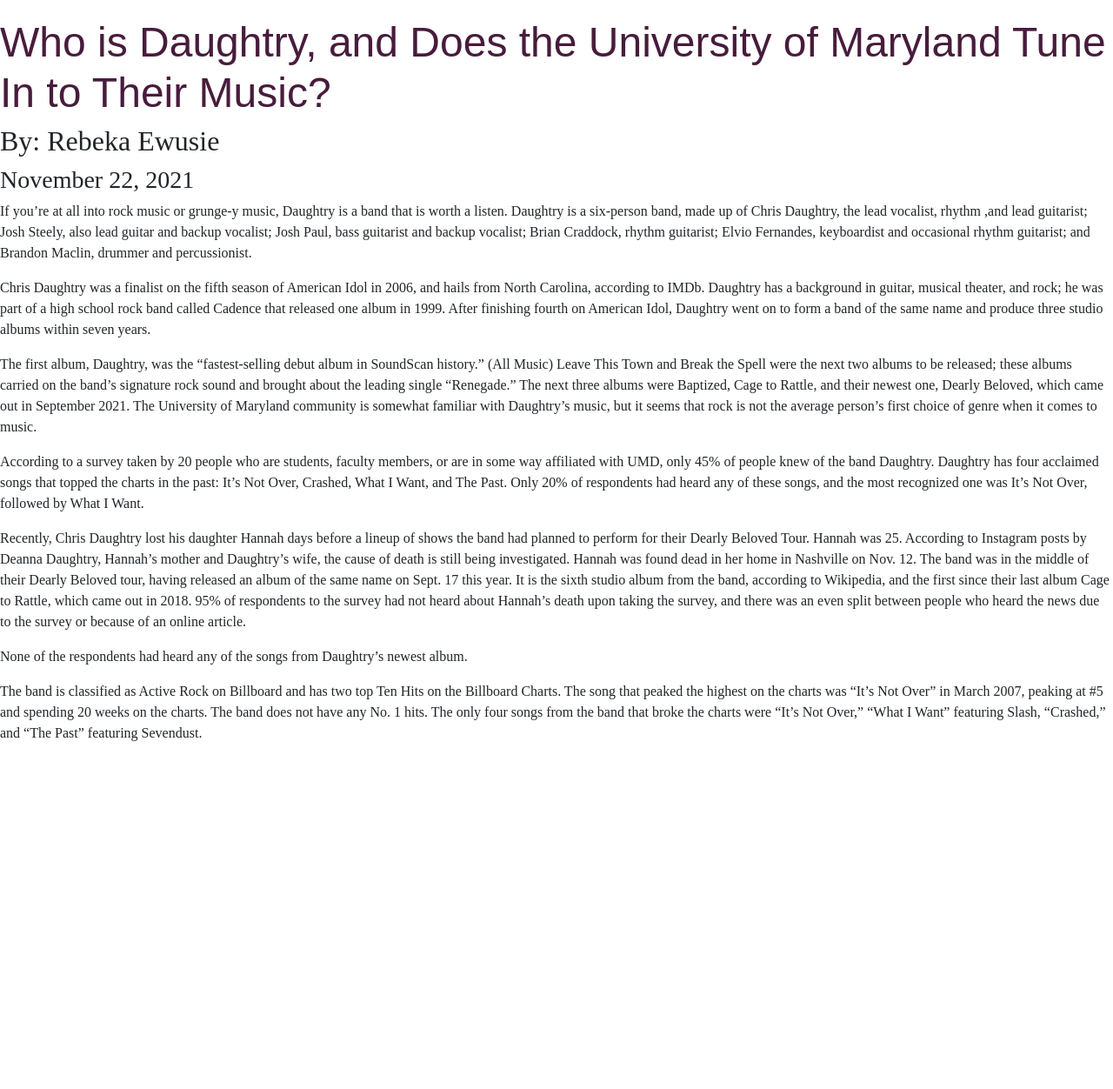
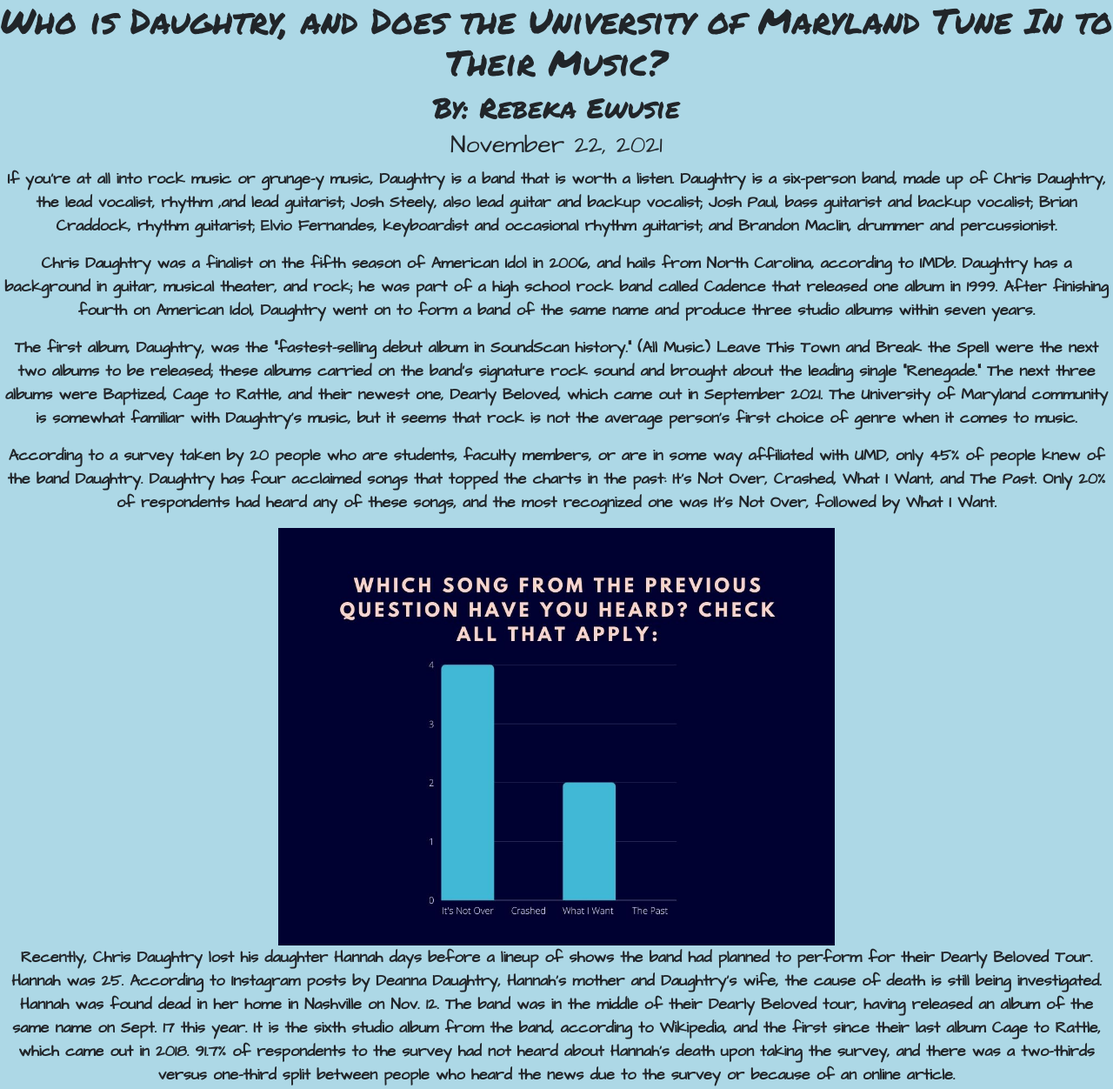
Before and after one commit to rewusie/rewusie.github.io, a plain HTML site: page projects/final/index.html in a window 1280 px wide. Shown: the top 1252 px of the page at 87% size. Before the commit the page ends 871 px from the top, so only its background shows below. Drawn offline with nearby package versions, Linux system fonts and the light colour scheme; files that its build step writes are made by us from their sources.

Commit message:
final_project_

```diff
--- /dev/null
+++ b/projects/final/css/style.css
@@ -0,0 +1,22 @@
+
+h1, h2{
+    font-family: 'Permanent Marker',
+    cursive;
+}
+
+body{
+    font-family: 'Architects Daughter',
+    cursive;
+    font-size: large;
+    font-weight: 600;
+}
+
+
+img{
+    height: 600px;
+    width: 700px;
+    display: block;
+  margin-left: auto;
+  margin-right: auto;
+  width: 50%;
+}
--- a/projects/final/index.html
+++ b/projects/final/index.html
@@ -10,32 +10,42 @@
     <title>Who Is Daughtry...</title>
     <meta name="description" content="Description goes here">
     <!-- fonts -->
+    <link rel="preconnect" href="https://fonts.googleapis.com">
+    <link rel="preconnect" href="https://fonts.gstatic.com" crossorigin>
+    <link href="https://fonts.googleapis.com/css2?family=Permanent+Marker&display=swap" rel="stylesheet">
+
+    <link rel="preconnect" href="https://fonts.googleapis.com">
+    <link rel="preconnect" href="https://fonts.gstatic.com" crossorigin>
+    <link href="https://fonts.googleapis.com/css2?family=Architects+Daughter&display=swap" rel="stylesheet">
 
     <!-- bootstrap -->
     <link href="https://cdn.jsdelivr.net/npm/bootstrap@5.1.1/dist/css/bootstrap.min.css" rel="stylesheet"
         integrity="sha384-F3w7mX95PdgyTmZZMECAngseQB83DfGTowi0iMjiWaeVhAn4FJkqJByhZMI3AhiU" crossorigin="anonymous">
     <!-- css -->
-    <link rel="stylesheet" href="style.css">
+    <link rel="stylesheet" href="css/style.css">
 </head>
-<h1>
+
+<body style="background-color:lightblue;"></body>
+
+<h1 style="text-align: center;">
     Who is Daughtry, and Does the University of Maryland Tune In to Their Music?
 </h1>
-<h2>
+
+<h2 style="text-align: center;" >
     By: Rebeka Ewusie
 </h2>
 
-<h3> November 22, 2021</h3>
+<h3 style="text-align: center;" > November 22, 2021</h3>
 
 <body>
-
-    <p>If you’re at all into rock music or grunge-y music, Daughtry is a band that is worth a listen.
+    <p style="text-align: center;"> If you’re at all into rock music or grunge-y music, Daughtry is a band that is worth a listen.
         Daughtry is a six-person band, made up of Chris Daughtry,
         the lead vocalist, rhythm ,and lead guitarist; Josh Steely, also lead guitar and backup vocalist; Josh Paul,
         bass guitarist and backup vocalist;
         Brian Craddock, rhythm guitarist; Elvio Fernandes, keyboardist and occasional rhythm guitarist; and Brandon
         Maclin, drummer and percussionist. </p>
 
-    <p>Chris Daughtry was a finalist on the fifth season of American Idol in 2006, and hails from North Carolina,
+    <p style="text-align: center;">Chris Daughtry was a finalist on the fifth season of American Idol in 2006, and hails from North Carolina,
         according to IMDb.
         Daughtry has a background in guitar, musical theater, and rock; he was part of a high school rock band called
         Cadence
@@ -43,7 +53,7 @@
         After finishing fourth on American Idol, Daughtry went on to form a band of the same name and produce three
         studio albums within seven years.</p>
 
-    <p>The first album, Daughtry, was the “fastest-selling debut album in SoundScan history.” (All Music)
+    <p style="text-align: center;">The first album, Daughtry, was the “fastest-selling debut album in SoundScan history.” (All Music)
         Leave This Town and Break the Spell were the next two albums to be released; these albums carried on the band’s
         signature rock sound
         and brought about the leading single “Renegade.”
@@ -53,15 +63,16 @@
         the average person’s
         first choice of genre when it comes to music.</p>
 
-    <p>According to a survey taken by 20 people who are students, faculty members, or are in some way affiliated with
+    <p style="text-align: center;">According to a survey taken by 20 people who are students, faculty members, or are in some way affiliated with
         UMD,
         only 45% of people knew of the band Daughtry.
         Daughtry has four acclaimed songs that topped the charts in the past: It’s Not Over, Crashed, What I Want, and
         The Past.
         Only 20% of respondents had heard any of these songs, and the most recognized one was It’s Not Over, followed by
         What I Want.</p>
+<img src= "social-graphics/instagram-story-5.jpg" class="img-fluid" class="center" alt="Image of survey result" >
 
-    <p>Recently, Chris Daughtry lost his daughter Hannah days before a lineup of shows the band had planned to perform
+    <p style="text-align: center;">Recently, Chris Daughtry lost his daughter Hannah days before a lineup of shows the band had planned to perform
         for their Dearly Beloved Tour.
         Hannah was 25.
         According to Instagram posts by Deanna Daughtry, Hannah’s mother and Daughtry’s wife, the cause of death is
@@ -71,13 +82,16 @@
         this year.
         It is the sixth studio album from the band, according to Wikipedia, and the first since their last album Cage to
         Rattle, which came out in 2018.
-        95% of respondents to the survey had not heard about Hannah’s death upon taking the survey,
-        and there was an even split between people who heard the news due to the survey or because of an online article.
+        91.7% of respondents to the survey had not heard about Hannah’s death upon taking the survey,
+        and there was a two-thirds versus one-third split between people who heard the news due to the survey or because of an online article.
     </p>
+<img src="social-graphics/instagram-story-7.jpg" class="img-fluid" alt="Image of survey result" >
 
-    <p>None of the respondents had heard any of the songs from Daughtry’s newest album.</p>
+    <p style="text-align: center;">None of the respondents had heard any of the songs from Daughtry’s newest album.</p>
 
-    <p>The band is classified as Active Rock on Billboard and has two top Ten Hits on the Billboard Charts.
+<img src="social-graphics/instagram-story-8.jpg" class="img-fluid"  alt="Image of survey result">
+
+    <p style="text-align: center;">The band is classified as Active Rock on Billboard and has two top Ten Hits on the Billboard Charts.
         The song that peaked the highest on the charts was “It’s Not Over” in March 2007, peaking at #5 and spending 20
         weeks on the charts.
         The band does not have any No. 1 hits.
@@ -86,13 +100,12 @@
         featuring Sevendust.</p>
 
 
-
+<p style="text-align: center;" > Sources: Wikipedia, All Music, Today, Billboard, IMDb</p>
     <!--js-->
     <script src="https://code.jquery.com/jquery.js"></script>
     <script src="https://cdn.jsdelivr.net/npm/bootstrap@5.1.1/dist/js/bootstrap.bundle.min.js"
         integrity="sha384-/bQdsTh/da6pkI1MST/rWKFNjaCP5gBSY4sEBT38Q/9RBh9AH40zEOg7Hlq2THRZ"
         crossorigin="anonymous"></script>
-
 </body>
 
 </html>
```
Also changed, not shown: projects/final/social-graphics/instagram-story-1.jpg (added), projects/final/social-graphics/instagram-story-2.jpg (added), projects/final/social-graphics/instagram-story-3.jpg (added), projects/final/social-graphics/instagram-story-4.jpg (added), projects/final/social-graphics/instagram-story-5.jpg (added), projects/final/social-graphics/instagram-story-6.jpg (added), projects/final/social-graphics/instagram-story-7.jpg (added), projects/final/social-graphics/instagram-story-8.jpg (added), projects/final/social-graphics/instagram-story-9.jpg (added).
